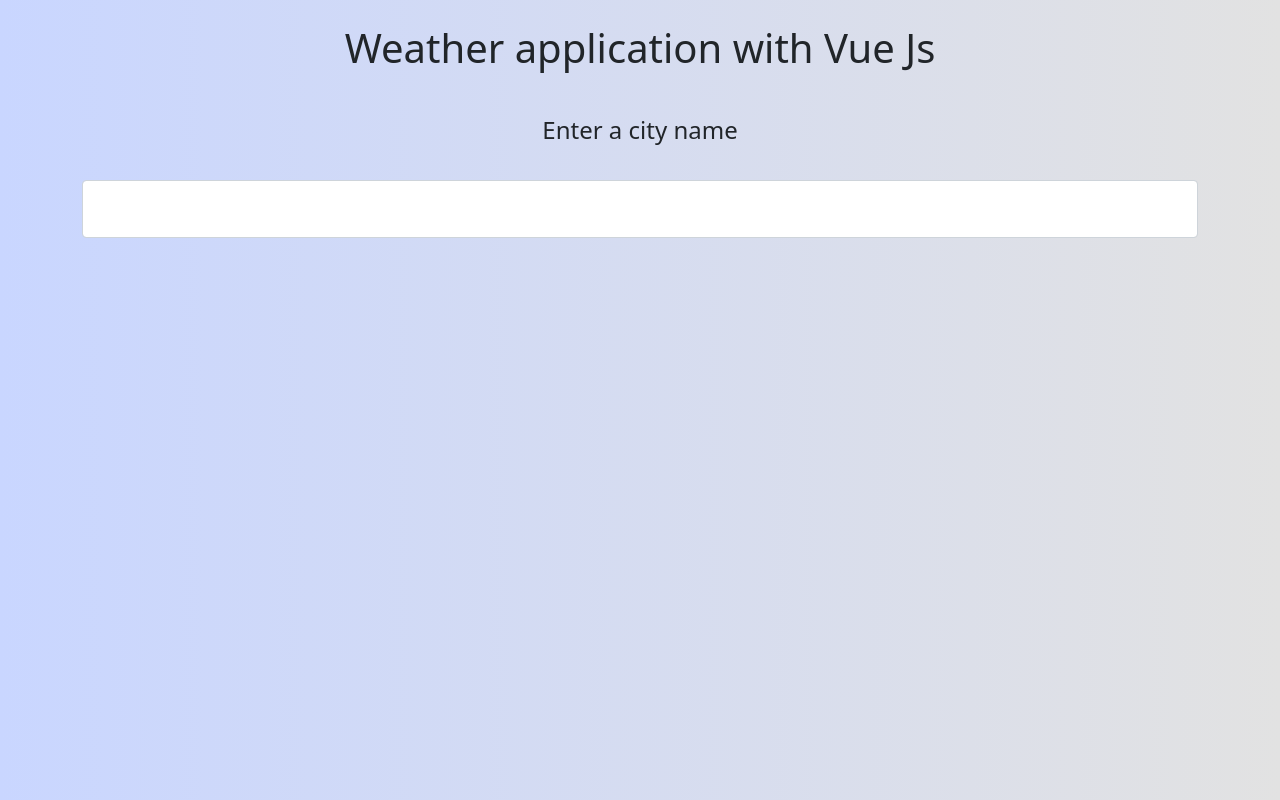
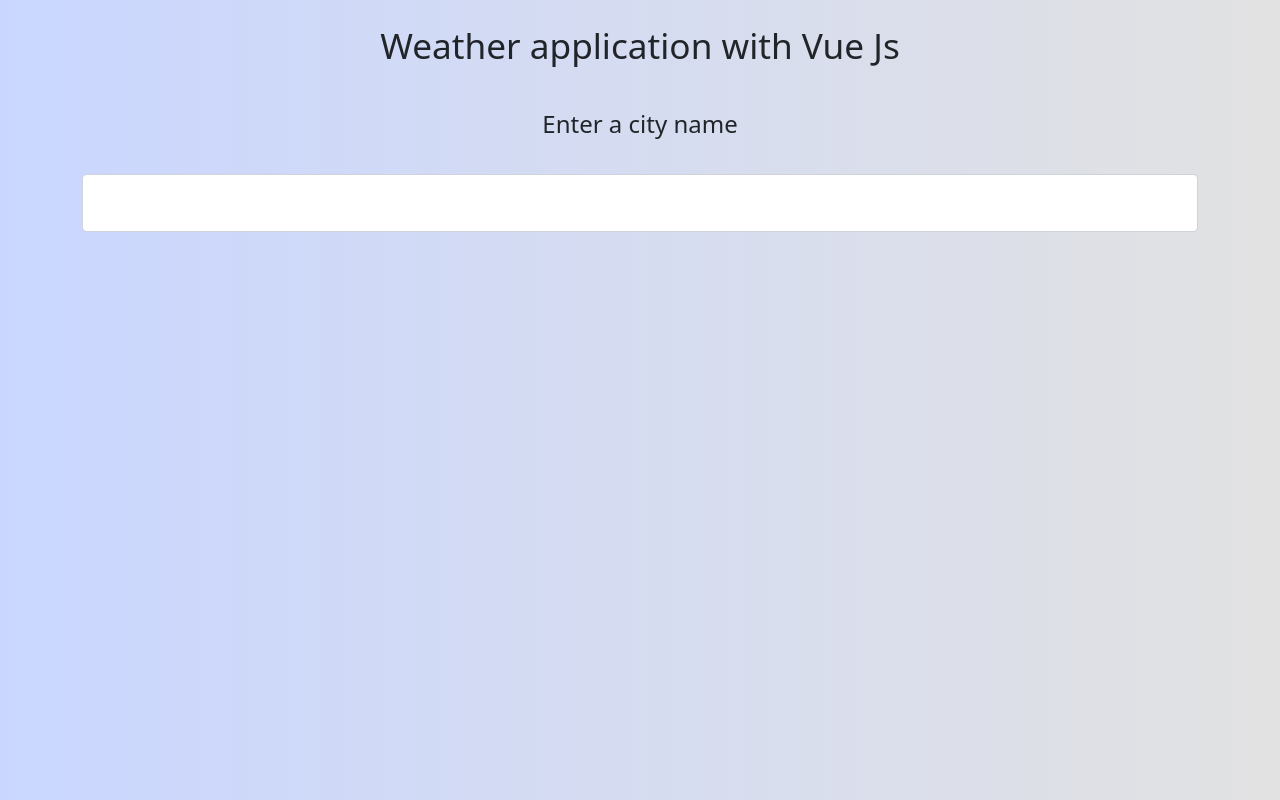
Before and after one commit to Arnaud-Ferreira/Weather-application-VueJS, a Vue app: page / in a window 1280 px wide. Built offline with nearby package versions, Linux system fonts and the light colour scheme.

Commit message:
readme gif

```diff
--- a/src/components/Weather.vue
+++ b/src/components/Weather.vue
@@ -63,6 +63,7 @@
 
 h1 {
     text-align: center;
+    font-size: 2.2rem;
 }
 
 label {
```
Also changed, not shown: Result.gif (added), 1 other file (tests, documents, lock files or other folders).
